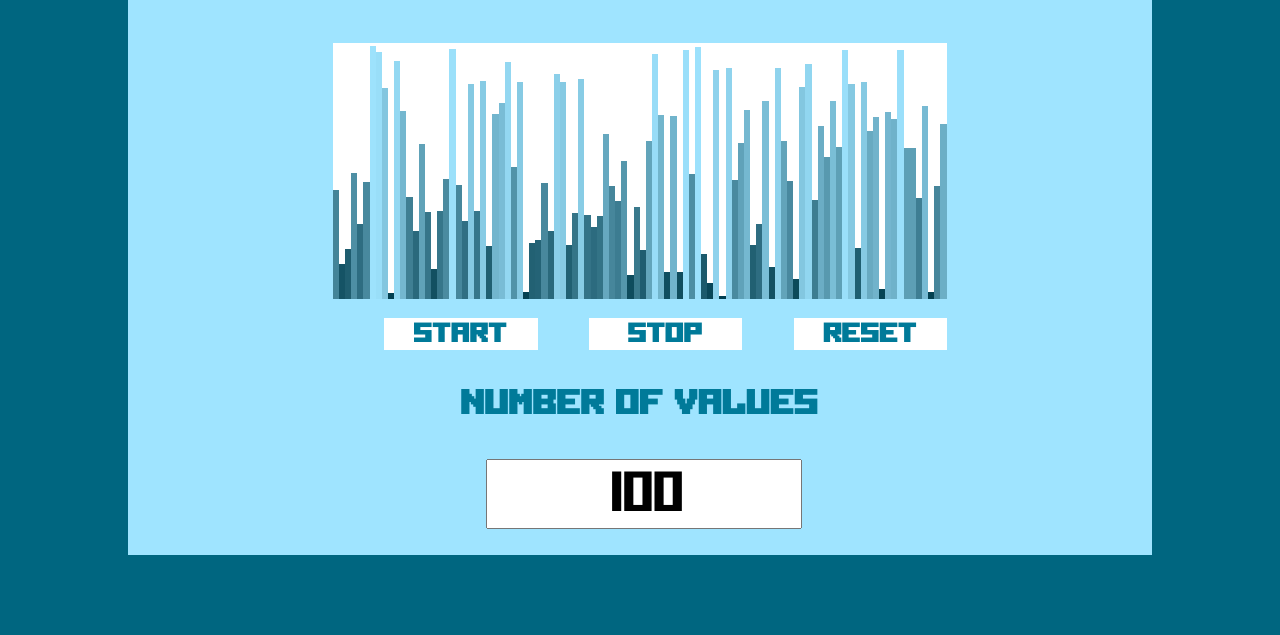
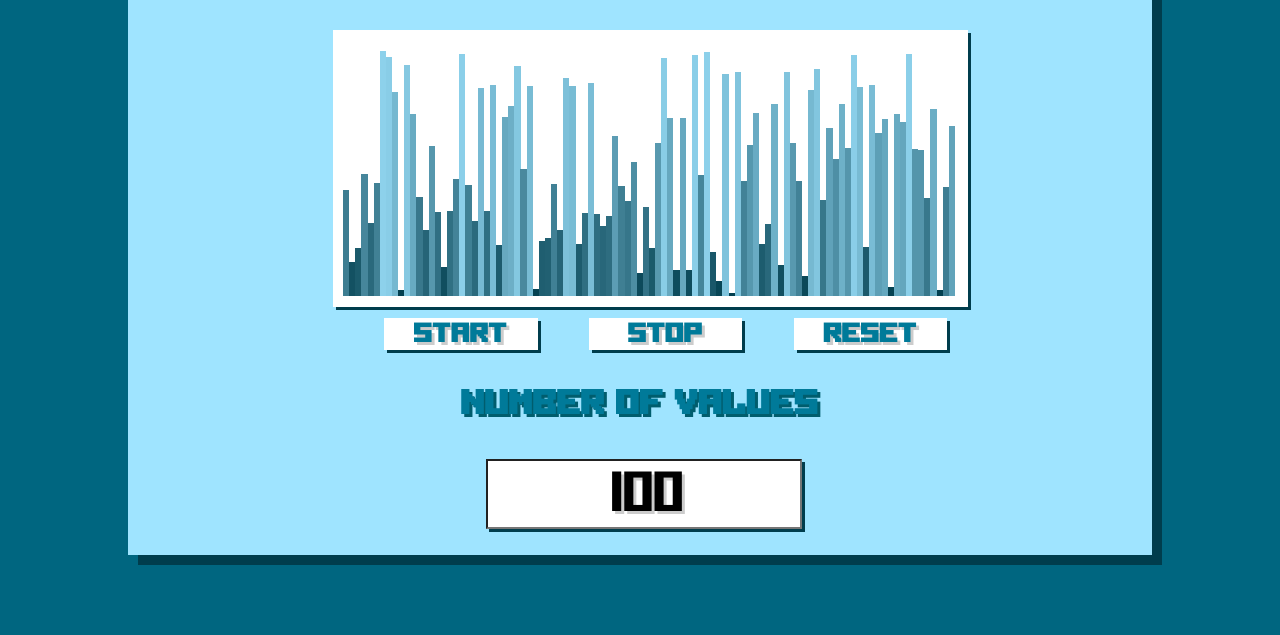
Before and after one commit to benjaminFoldoy/benjaminFoldoy-github.io, a plain HTML site: page NumberSoringAlgorythm.html in a window 1280 px wide. Shown: the part 165-800 px from the top of the page. Drawn offline with Linux system fonts and the light colour scheme.

Commit message:
Update NumberSoringAlgorythm.html

```diff
--- a/NumberSoringAlgorythm.html
+++ b/NumberSoringAlgorythm.html
@@ -7,26 +7,26 @@
                 font-family: Beans;
                 src: url("https://benjaminfoldoy.github.io/Assets/pixel-perfect-beans.ttf");
             }
-            h1{font-family: Beans; size: 10%; color: #003D4D; text-shadow: 100px, 100px;}
-            h2{font-family: Beans; size: 8%; color: #007a99; text-shadow: 100px, 100px; text-align: right;}
-            h3{font-family: Beans; size: 8%; color: #007a99; text-shadow: 100px, 100px; text-align: center; background-color: white;}
-            p{font-family: Beans; size: 1%; color: #007a99; text-shadow: 100px, 100px;}
+            h1{font-family: Beans; size: 10%; color: #007a99; text-shadow: 3px 3px #005d6d;}
+            h2{font-family: Beans; size: 8%; color: #007a99; text-shadow: 3px 3px #005d6d; text-align: right;}
+            h3{font-family: Beans; size: 8%; color: #007a99; text-shadow: 3px 3px #cccccc; text-align: center; background-color: white;}
+            p{font-family: Beans; size: 1%; color: #007a99; text-shadow: 3px 3px;}
         </style>
     </head>
 <body style="background-color: #006680;">
-    <div style="width: 80%; height: 80%; left: 10%; top: 10%; background-color: #9FE4FF; position: absolute; z-index: 1; box-shadow: 100px, 100px;">
+    <div style="width: 80%; height: 80%; left: 10%; top: 10%; background-color: #9FE4FF; position: absolute; z-index: 1; box-shadow: 10px 10px #003d4d;">
 
         <h1 id="LOGO" style="width: 80%; left: 10%; text-align: center; position: absolute;">NUMBER SORTING ALGORYTHM</h1>
 
-        <div id="ViewContainer" style="width: 60%; height: 40%; top: 20%; left: 20%; background-color: white; position: absolute;">
+        <div id="ViewContainer" style="width: 60%; height: 40%; top: 18%; left: 20%; background-color: white; position: absolute; padding: 1% 1% 1% 1%; box-shadow: 3px 3px #003d4d;">
 
         </div>
 
-        <h3 id="START" onclick="SetIntervalC();" style="font-family: Beans; width: 15%; height: 5%; left: 25%; top: 60%; text-align: center; position: absolute;">START</h3>
-        <h3 id="STOP" style="font-family: Beans; width: 15%; height: 5%; left: 45%; top: 60%; text-align: center; position: absolute;">STOP</h3>
-        <h3 id="RESET" style="font-family: Beans; width: 15%; height: 5%; left: 65%; top: 60%; text-align: center; position: absolute;">RESET</h3>
+        <h3 id="START" onclick="SetIntervalC();" style="font-family: Beans; width: 15%; height: 5%; left: 25%; top: 60%; text-align: center; position: absolute; box-shadow: 3px 3px #003d4d;">START</h3>
+        <h3 id="STOP" style="font-family: Beans; width: 15%; height: 5%; left: 45%; top: 60%; text-align: center; position: absolute; box-shadow: 3px 3px #003d4d;">STOP</h3>
+        <h3 id="RESET" style="font-family: Beans; width: 15%; height: 5%; left: 65%; top: 60%; text-align: center; position: absolute; box-shadow: 3px 3px #003d4d;">RESET</h3>
         <h2 id="NOVTEXT" style="font-family: Beans; width: 70%; height: 5%; left: 15%; top: 70%; position: absolute; text-align: center;">NUMBER OF VALUES</h2>
-        <input oninput="OnInputUpdate()" type="text" id="NOV" value="100" style="width: 30%; height: 10%; font-family: Beans; font-size: 190% ; left: 35%; top: 85%; text-align: center; position: absolute;">
+        <input oninput="OnInputUpdate()" type="text" id="NOV" value="100" style="width: 30%; height: 10%; font-family: Beans; font-size: 190% ; left: 35%; top: 85%; text-align: center; position: absolute; text-shadow: 3px 3px #cccccc; box-shadow: 3px 3px #003d4d;">
     </div>
 </body>
 <script>
@@ -70,7 +70,7 @@
         try
         {
             clearInterval(interval);
-            //scanInterval = null;
+            scanInterval = null;
         }
         catch{}
 
@@ -97,12 +97,12 @@
             {
                 var div = document.createElement("div");
                 var rNum = Math.random();
-                var height = Math.floor(rNum * Math.floor(document.getElementById("ViewContainer").offsetHeight));
+                var height = Math.floor(rNum * Math.floor(document.getElementById("ViewContainer").offsetHeight * 0.90));
                 div.id = x;
                 div.style.width = (1/numberOfValues) * 100 + "%";
                 div.style.height = height + "px";
                 div.style.value = rNum;
-                div.style.left = (((1/numberOfValues) * 100 * 0.999) * x) + "%";
+                div.style.left = (((1/numberOfValues) * 100 * 0.996) * x) + "%";
                 div.style.position = "relative";
                 div.style.top = "100%";
                 div.style.marginTop= -height + "px";
@@ -133,8 +133,10 @@
     var highestValue = 0;
     var highestValueID = 0;
     var highestHeightInPERCENT = 0;
-    var interval;
-    var scanSpeed = 10;
+    var interval = [setInterval(MyAlgorythm, 1000)];
+    clearInterval(interval[0]);
+    interval[0] = null;
+    var scanSpeed = 1;
 
     function SetIntervalC()
     {
@@ -143,7 +145,11 @@
         highestValue = 0;
         highestValueID = 0;
         highestHeightInPERCENT = 0;
-        interval = setInterval(MyAlgorythm, scanSpeed);
+        for (var u = 0; u < scanSpeed; u++)
+        {
+            interval.push(setInterval(MyAlgorythm, 100));
+        }
+
     }
 
     function MyAlgorythm()
@@ -168,7 +174,7 @@
 
 
         //placing a white div on top of the current value
-        if(scanSpeed > 9)
+        if(scanSpeed > 0)
         {
             if(parseInt(div.style.height) <= highestValue)
             {
@@ -221,8 +227,8 @@
             document.getElementById(highestValueID).id = e;
             document.getElementById(1111111).id = highestValueID;
 
-            document.getElementById(highestValueID).style.left = (((1/numberOfValues) * 100 * 0.999) * highestValueID) + "%";
-            document.getElementById(e).style.left = (((1/numberOfValues) * 100 * 0.999) * e) + "%";
+            document.getElementById(highestValueID).style.left = (((1/numberOfValues) * 100 * 0.996) * highestValueID) + "%";
+            document.getElementById(e).style.left = (((1/numberOfValues) * 100 * 0.996) * e) + "%";
             }
 
             else
@@ -237,6 +243,7 @@
         if(e == numberOfValues)
         {
             clearInterval(interval);
+            interval = null
         }
     }
 
```
